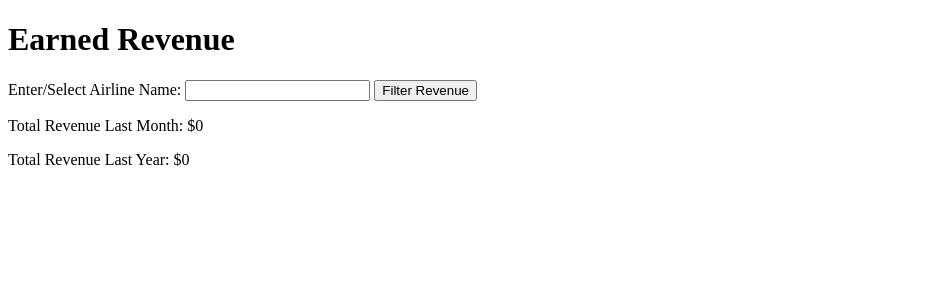
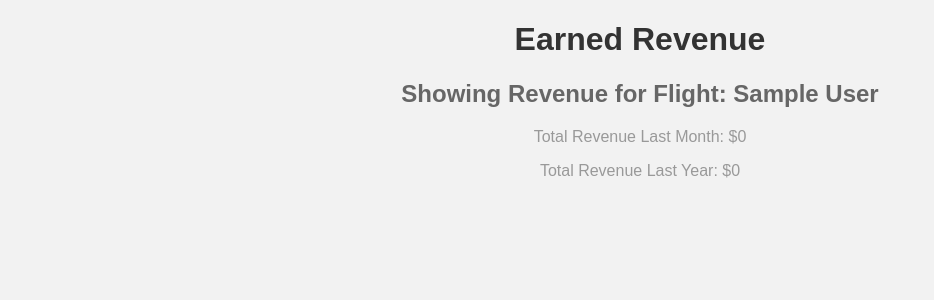
Before and after one commit to dooont/databasesfinal, a Flask app: page /revenue in a window 1280 px wide. Shown: the top 300 px of the page, without its empty margins (0-934 px from the left). Run offline with Flask 3, Linux system fonts and the light colour scheme; the visitor is signed in with stand-in values (Sample User, id 1); data that the repository does not hold is empty.

Commit message:
added automaticness for view revenue

```diff
--- a/app.py
+++ b/app.py
@@ -623,7 +623,7 @@ def scheduleMaintenance():
 
 @app.route('/revenue', methods=['GET', 'POST'])
 def view_revenue():
-    flight_name = request.args.get('flightName', default='')  # Get flightName from query parameter or form data
+    flight_name = session['staff_airline']  # Get flightName from query parameter or form data
     connection = get_db_connection()
     last_month_revenue = 0
     last_year_revenue = 0
--- a/templates/revenue.html
+++ b/templates/revenue.html
@@ -4,15 +4,30 @@
     <meta charset="UTF-8">
     <meta name="viewport" content="width=device-width, initial-scale=1.0">
     <title>View Earned Revenue</title>
+    <style>
+        body {
+            font-family: Arial, sans-serif;
+            background-color: #f2f2f2;
+        }
+
+        h1 {
+            color: #333;
+            text-align: center;
+        }
+
+        h2 {
+            color: #666;
+            text-align: center;
+        }
+
+        p {
+            color: #999;
+            text-align: center;
+        }
+    </style>
 </head>
 <body>
     <h1>Earned Revenue</h1>
-
-    <form action="/revenue" method="get">
-        Enter/Select Airline Name:
-        <input type="text" name="flightName" required>
-        <button type="submit">Filter Revenue</button>
-    </form>
 
     {% if flight_name %}
     <h2>Showing Revenue for Flight: {{ flight_name }}</h2>
```
